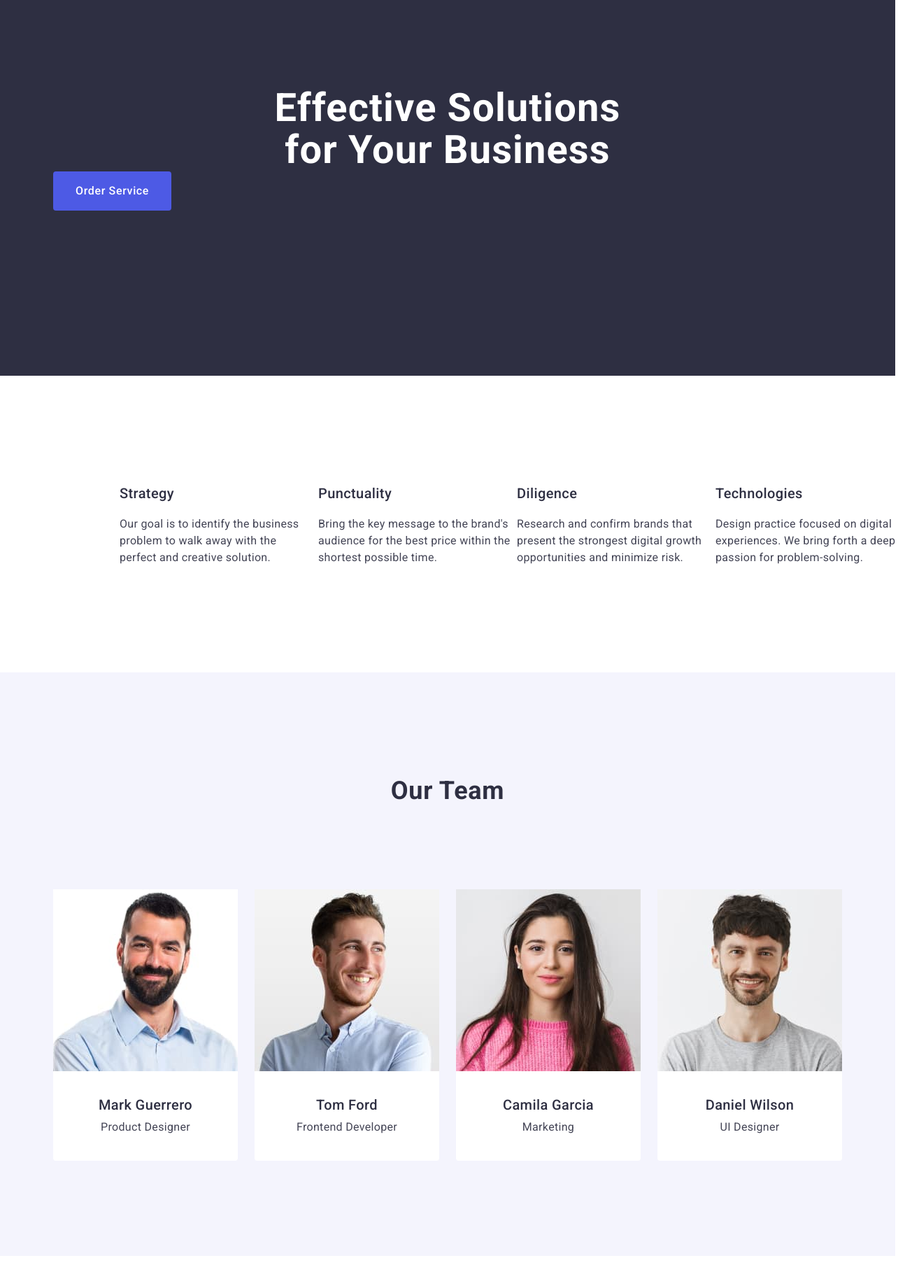
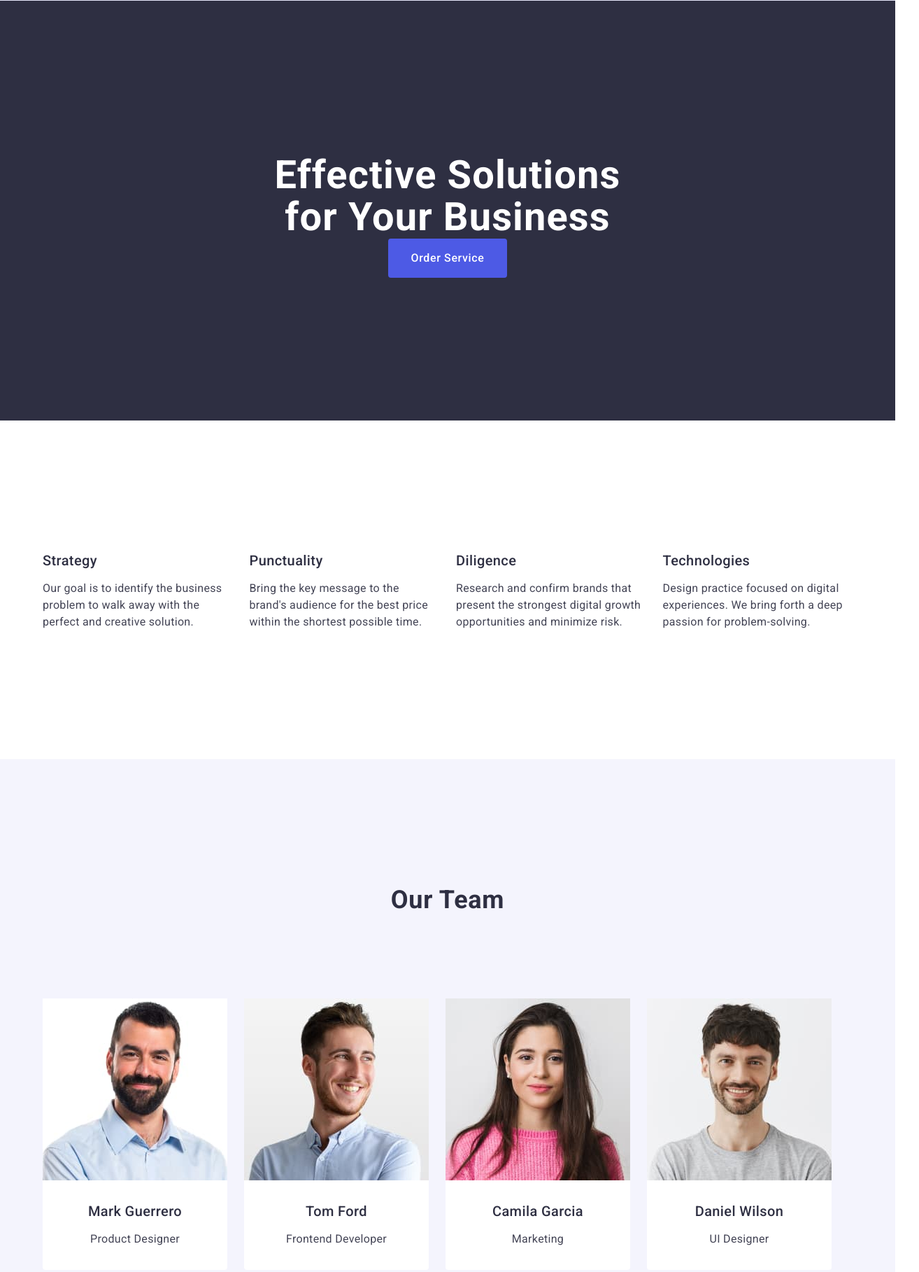
Before and after one commit to OleksandrLyshniak/goit-markup-hw-03, a plain HTML site: page index.html in a window 1280 px wide. Shown: the part 120-1938 px from the top of the page at 70% size, 1314 px wide, since content can reach past the window. Drawn offline with nearby package versions, Linux system fonts and the light colour scheme.

Commit message:
add index file

```diff
--- a/css/styles.css
+++ b/css/styles.css
@@ -38,7 +38,8 @@ img {
 
 .container {
     width: 1158px;
-    padding: 0 15px;
+    padding: 32px 0;
+    margin: 0 auto;
 }
 
 .header {
@@ -126,6 +127,7 @@ img {
     text-transform: capitalize;
     color: #2e2f42;
     text-align: center;
+    margin-bottom: 72px;
 }
 
         /* секція Головного заголовка */
@@ -140,7 +142,19 @@ img {
     height: 600px;
 }
 
+.title-box .container {
+    /* background-color: #2e2f42; */
+    display: flex;
+    align-items: center;
+    justify-content: start;
+    flex-direction: column;
+    /* gap: 48px;
+    padding: 188px 0;
+    height: 600px; */
+}
+
 .main-title {
+    max-width: 496px;
     font-weight: 700;
     font-size: 56px;
     line-height: 1.07;
@@ -162,6 +176,8 @@ img {
     border: none;
     padding: 16px 32px;
     border-radius: 4px;
+    display: block;
+    min-width: 169px;
 }
 
 .button:hover {
@@ -175,16 +191,16 @@ img {
         /* секція Послуги */
 
 .features {
-    padding: 120px 156px;
+    padding: 120px 0
 }
 
 .features-list {
     display: flex;
-    gap: 8px;
+    gap: 24px;
 }
 
 .features-items {
-    flex-basis: calc((100% - 24px) / 4);
+    width: calc((100% - 72px) / 4)
 }
 
 .categories-title {
@@ -193,6 +209,7 @@ img {
     line-height: 1.2;
     letter-spacing: 0.02em;
     color: #2e2f42;
+    margin-bottom: 8px;
 }
 
 .categories-text {
@@ -205,7 +222,7 @@ img {
 
 .section-our-team {
     background-color: #F4F4FD;
-    padding: 120px 156px;
+    padding: 120px 0;
     display: flex;
     flex-direction: column;
     align-items: center;
@@ -248,6 +265,7 @@ img {
     text-align: center;
     color: #2e2f42;
     margin: 0;
+    margin-bottom: 8px
 }
 
 .timets-skill {
@@ -261,7 +279,8 @@ img {
         /* секція Продукти */
 
 .portfolio-section {
-    padding: 120px 156px;
+    padding-top: 120px;
+    padding-bottom: 120px;
 }
 
 .portfolio-list {
@@ -285,6 +304,7 @@ img {
     line-height: 1.2;
     letter-spacing: 0.02em;
     color: #2e2f42;
+    margin-bottom: 8px
 }
 
 .about-products {
@@ -298,9 +318,7 @@ img {
 
 .footer-box {
     background-color: #2e2f42;
-    padding-top: 100px;
-    padding-bottom: 100px;
-    padding-left: 156px;
+    padding: 100px 0
 }
 
 .footer-content {
@@ -321,6 +339,8 @@ img {
     letter-spacing: 0.03em;
     text-transform: uppercase;
     color: #4d5ae5;
+    display: inline-block;
+    margin-bottom: 16px;
 }
 
 .footer-logo-element {
```
